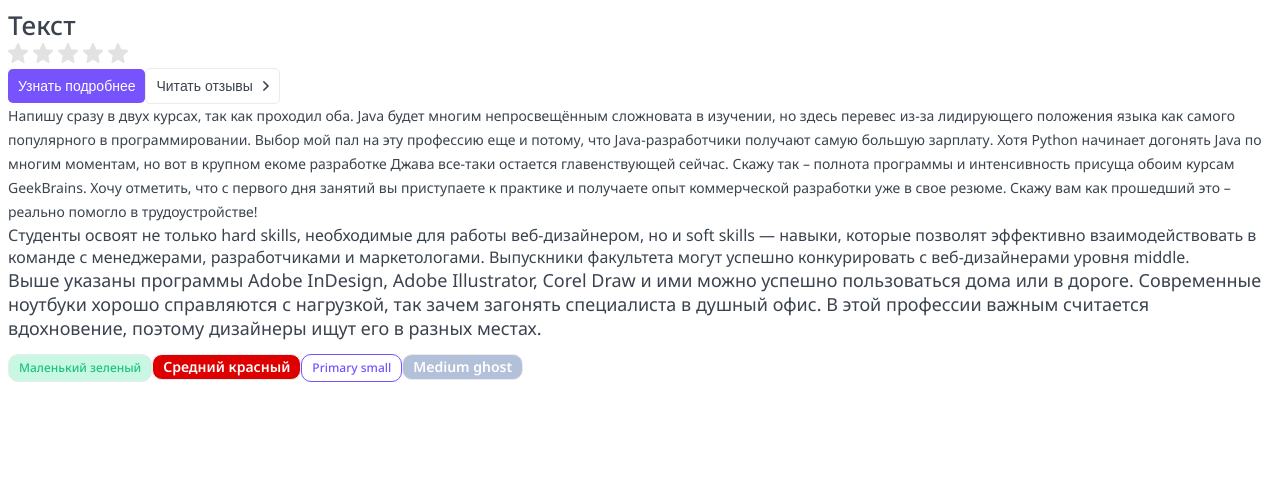
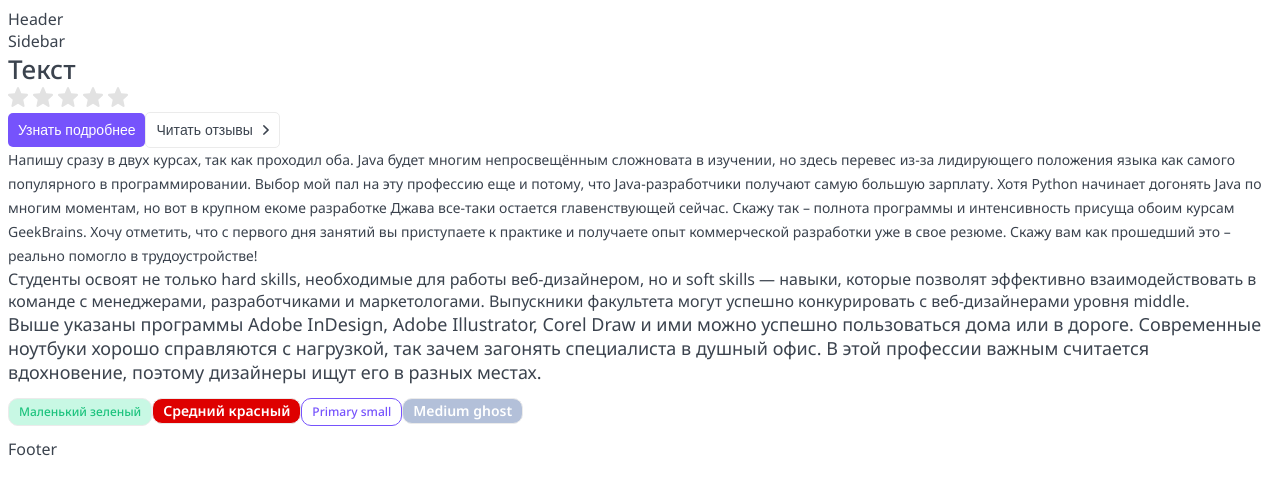
Before and after one commit to uzhas76064/top-app, a Next.js app: page / in a window 1280 px wide. Shown: the top 494 px of the page. Built offline with nearby package versions, Linux system fonts and the light colour scheme.

Commit message:
Added Layout HOC

```diff
--- a/src/components/Footer/Footer.props.ts
+++ b/src/components/Footer/Footer.props.ts
@@ -0,0 +1,5 @@
+import {DetailedHTMLProps, HTMLAttributes} from "react";
+
+export interface FooterProps extends DetailedHTMLProps<HTMLAttributes<HTMLDivElement>, HTMLDivElement> {
+    children?: JSX.Element;
+}
--- a/src/components/Footer/Footer.tsx
+++ b/src/components/Footer/Footer.tsx
@@ -0,0 +1,11 @@
+import React from "react";
+import styles from "./Footer.module.css";
+import {FooterProps} from "./Footer.props";
+
+export const Footer = ({...props}: FooterProps): JSX.Element => {
+    return (
+        <footer {...props}>
+            Footer
+        </footer>
+    )
+}
--- a/src/components/Header/Header.props.ts
+++ b/src/components/Header/Header.props.ts
@@ -0,0 +1,5 @@
+import {DetailedHTMLProps, HTMLAttributes} from "react";
+
+export interface HeaderProps extends DetailedHTMLProps<HTMLAttributes<HTMLDivElement>, HTMLDivElement> {
+    children?: JSX.Element;
+}
--- a/src/components/Header/Header.tsx
+++ b/src/components/Header/Header.tsx
@@ -0,0 +1,11 @@
+import React from "react";
+import styles from "./Header.module.css";
+import {HeaderProps} from "./Header.props";
+
+export const Header = ({...props}: HeaderProps):JSX.Element => {
+    return (
+        <header {...props}>
+            Header
+        </header>
+    )
+}
--- /dev/null
+++ b/src/components/Layout/Layout.props.ts
@@ -0,0 +1,5 @@
+import {DetailedHTMLProps, HTMLAttributes} from "react";
+
+export interface LayoutProps extends DetailedHTMLProps<HTMLAttributes<HTMLDivElement>, HTMLDivElement> {
+    children: JSX.Element;
+}
--- /dev/null
+++ b/src/components/Layout/Layout.tsx
@@ -0,0 +1,31 @@
+import React, {FunctionComponent} from "react";
+import styles from "./Layout.module.css";
+import {Header} from "../Header/Header";
+import {Footer} from "../Footer/Footer";
+import {Sidebar} from "../Sidebar/Sidebar";
+import {LayoutProps} from "./Layout.props";
+
+const Layout = ({children}: LayoutProps):JSX.Element => {
+    return (
+        <>
+            <Header/>
+            <div>
+                <Sidebar/>
+                <div>
+                    {children}
+                </div>
+            </div>
+            <Footer/>
+        </>
+    )
+}
+
+export const withLayout = <T extends Record<string, unknown>>(Component: FunctionComponent<T>) => {
+    return function withLayoutComponent({...props}: T): JSX.Element {
+       return (
+           <Layout>
+               <Component {...props}/>
+           </Layout>
+       )
+    }
+}
--- a/src/components/Sidebar/Sidebar.props.ts
+++ b/src/components/Sidebar/Sidebar.props.ts
@@ -0,0 +1,5 @@
+import {DetailedHTMLProps, HTMLAttributes} from "react";
+
+export interface SidebarProps extends DetailedHTMLProps<HTMLAttributes<HTMLDivElement>, HTMLDivElement> {
+    children?: JSX.Element;
+}
--- a/src/components/Sidebar/Sidebar.tsx
+++ b/src/components/Sidebar/Sidebar.tsx
@@ -0,0 +1,11 @@
+import React from "react";
+import styles from './Sidebar.module.css';
+import {SidebarProps} from "./Sidebar.props";
+
+export const Sidebar = ({...props}: SidebarProps):JSX.Element => {
+    return (
+        <aside {...props}>
+            Sidebar
+        </aside>
+    )
+}
--- a/src/components/index.tsx
+++ b/src/components/index.tsx
@@ -4,3 +4,4 @@
 export * from "./Paragraph/Paragraph"
 export * from "./Tag/Tag"
 export * from "./Rating/Rating"
+export * from "./Layout/Layout"
--- a/src/pages/index.tsx
+++ b/src/pages/index.tsx
@@ -3,10 +3,11 @@
 import {Button} from "../components";
 import {Paragraph} from "../components";
 import {useState} from "react";
+import {withLayout} from "../components";
 
 const inter = Inter({ subsets: ['latin'] })
 
-export default function Home(): JSX.Element {
+export function Home(): JSX.Element {
     const [rating, setRating] = useState<number>(4)
 
   return (
@@ -27,3 +28,5 @@
     </>
   )
 }
+
+export default withLayout(Home)
```
Also changed, not shown: src/components/Layout/Layout.module.css (added).
